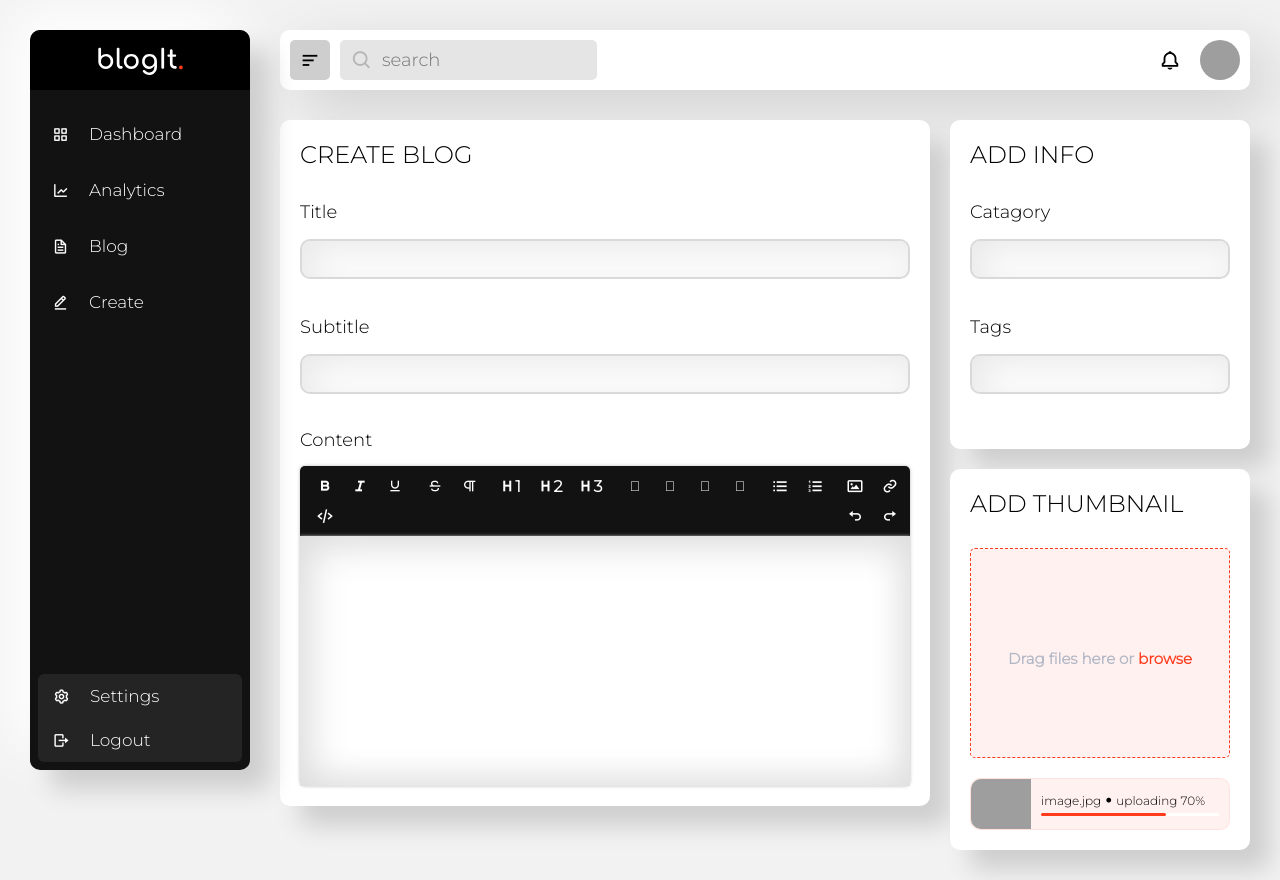
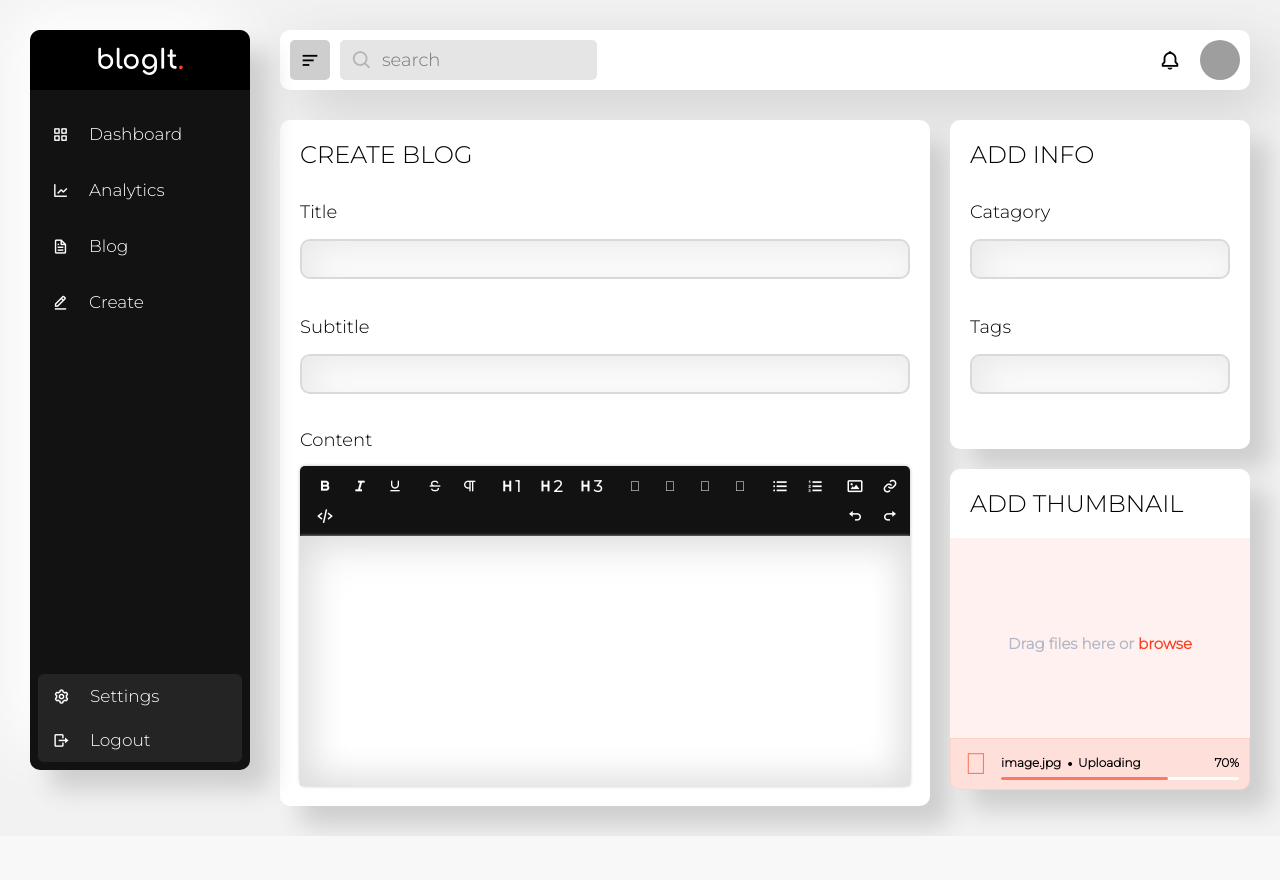
Before and after one commit to dasdebjeet/blogIt, a PHP site: page /all_projects/dashboard.php in a window 1280 px wide. After the commit the page ends 836 px from the top, so only its background shows below. Run offline with PHP 8.4, Linux system fonts and the light colour scheme; some libraries are stand-ins or nearby versions; grey boxes are pictures that could not be loaded.

Commit message:
modified dashboard main image uploader ui

```diff
--- a/css/dashboard_create_blog.css
+++ b/css/dashboard_create_blog.css
@@ -180,12 +180,26 @@
     cursor: pointer;
 }
 
+/* image dropzone section */
+.dashboard_create_blog_sec2_sub_section2 {
+    padding: 0;
+}
+
+.dashboard_create_blog_sec2_sub_section2 .dashboard_create_blog_sec_title {
+    padding: 20px;
+    margin-bottom: 0;
+}
+
+.dashboard_create_blog_image_upload_con {
+    /* margin: 0 20px; */
+}
+
 .dashboard_create_blog_image_dropzone {
     background: #fff1ef;
-    height: 210px;
-    border: 1.5px dashed var(--themec);
-    border-radius: 5px;
 
+    min-height: 200px;
+    /* border: 1.5px dashed var(--themec); */
+    /* border-radius: 10px 10px 0 0; */
 }
 
 .blog_image_dropzone_icon {
@@ -204,52 +218,84 @@
     color: var(--themec)
 }
 
+.blog_image_progress_preveiw_con {
+    /* margin-top: 10px; */
+}
+
 .blog_image_progress_preveiw {
-    background: #fff1ef;
-    margin-top: 20px;
+    background: #ff3b1d29;
     width: 100%;
     border: 1px solid #ff3b1d14;
-    border-radius: 10px;
+    border-radius: 0 0 10px 10px;
 }
 
-.blog_image_progress_preveiw_img {
-    width: 60px;
+.blog_image_progress_preveiw_imgIcon {
+    width: 50px;
     height: 50px;
+    font-size: 30px;
+    color: #ff7863;
 }
 
-.blog_image_progress_preveiw_img>img {
-    width: 100%;
-    height: 100%;
-    border-radius: 10px 0 0 10px;
-    object-fit: cover;
+.blog_image_progress_preveiw_img_detail {
+    width: calc(100% - 50px);
+    padding-right: 10px;
 }
 
-.blog_image_progress_preveiw_img_content {
-    width: calc(100% - 60px);
-    padding: 0 10px;
+.blog_image_progress_preveiw_img_detail_title {
+    justify-content: space-between;
+    width: 100%;
+    font-size: 12px;
+    font-weight: 600;
 }
 
-.blog_image_progress_preveiw_img_content_title {
-    justify-content: flex-start;
-    font-size: 12px;
-}
-
-.blog_image_progress_preveiw_img_content_title>i {
+.blog_image_progress_preveiw_img_detail_title .dot {
     margin: 0 5px;
-    font-size: 5px;
+    font-size: 2em;
 }
 
 .blog_image_progress_bar_con {
     background: #ffffff;
-    margin-top: 5px;
     width: 100%;
     height: 3px;
     border-radius: 5px;
 }
 
 .blog_image_progress_bar {
-    background: var(--themec);
+    background: #ff7863;
     width: 70%;
     height: 100%;
     border-radius: 5px;
 }
+
+.dashboard_create_blog_image_dropzone_main_wrapper {
+    opacity: 0;
+    visibility: hidden;
+
+    position: absolute;
+    top: 0;
+    left: 0;
+    background: #fff1eff2;
+    width: 100%;
+    height: 100vh;
+    padding: 20px;
+    z-index: 999999;
+}
+
+.dashboard_create_blog_image_dropzone_main_container {
+    height: 100%;
+    border: 2px dashed var(--themec);
+}
+
+.dashboard_create_blog_image_dropzone_main_container_content {
+    flex-direction: column;
+}
+
+.dropzone_main_container_icon {
+    font-size: 3em;
+    font-weight: 600;
+}
+
+.dropzone_main_container_text {
+    margin-top: 10px;
+    font-size: 2em;
+}
--- a/dashboard.php
+++ b/dashboard.php
@@ -38,6 +38,17 @@
     </head>
 
     <body>
+
+        <div class="dashboard_create_blog_image_dropzone_main_wrapper">
+            <div class="dashboard_create_blog_image_dropzone_main_container flexc">
+                <div class="dashboard_create_blog_image_dropzone_main_container_content flexc">
+                    <div class="dropzone_main_container_icon">
+                        <i class="fal fa-plus"></i>
+                    </div>
+                    <div class="dropzone_main_container_text">Drop your files here</div>
+                </div>
+            </div>
+        </div>
         <div class="dashboard_wrapper flexc">
             <div class="dashboard_sidebar">
                 <a href="index.php" class="siteLogo flexc"><img src="./assests/siteLogo_W.svg"></a>
--- a/includes/dashboard_create_blog.php
+++ b/includes/dashboard_create_blog.php
@@ -78,27 +78,32 @@
             <div class="dashboard_create_blog_sec_title">Add Thumbnail</div>
 
             <div class="dashboard_create_blog_image_upload_con">
+                <!-- <img src="./assests/lastest_feed.jpg" style="width:100%; height:150px; object-fit:cover"> -->
+
+
                 <div class="dashboard_create_blog_image_dropzone flexc">
-                    <div class="dashboard_create_blog_image_dropzone_content">
+                    <form class="dashboard_create_blog_image_dropzone_content mainImg_upload_form">
+                        <input class="dashboard_create_blog_mainImage_inp" type="file" name="mainImg_file" hidden>
                         <div class="blog_image_dropzone_icon flexc"><i class="fal fa-cloud-upload"></i></div>
                         <div class="blog_image_dropzone_text">Drag files here or <span>browse</span></div>
-                    </div>
+                    </form>
                 </div>
+
                 <div class="blog_image_progress_preveiw_con flexc">
                     <div class="blog_image_progress_preveiw flexc">
-                        <div class="blog_image_progress_preveiw_img"><img src="./assests/lastest_feed.jpg"></div>
-                        <div class="blog_image_progress_preveiw_img_content">
-                            <div class="blog_image_progress_preveiw_img_content_title flexc">
-                                image.jpg <i class="fas fa-circle"></i>
-                                uploading 70%
+                        <div class="blog_image_progress_preveiw_imgIcon flexc"><i class="fal fa-file-image"></i></div>
+                        <div class="blog_image_progress_preveiw_img_detail">
+                            <div class="blog_image_progress_preveiw_img_detail_title flexc">
+                                <div class="flexc"><span class="preveiw_img_name">image.jpg</span><span class="dot">•</span>Uploading</div>
+                                <div class="upload_percent flexc">70%</div>
                             </div>
                             <div class="blog_image_progress_bar_con">
                                 <div class="blog_image_progress_bar"></div>
                             </div>
                         </div>
                     </div>
+                </div>
 
-                </div>
             </div>
         </div>
     </div>
```
